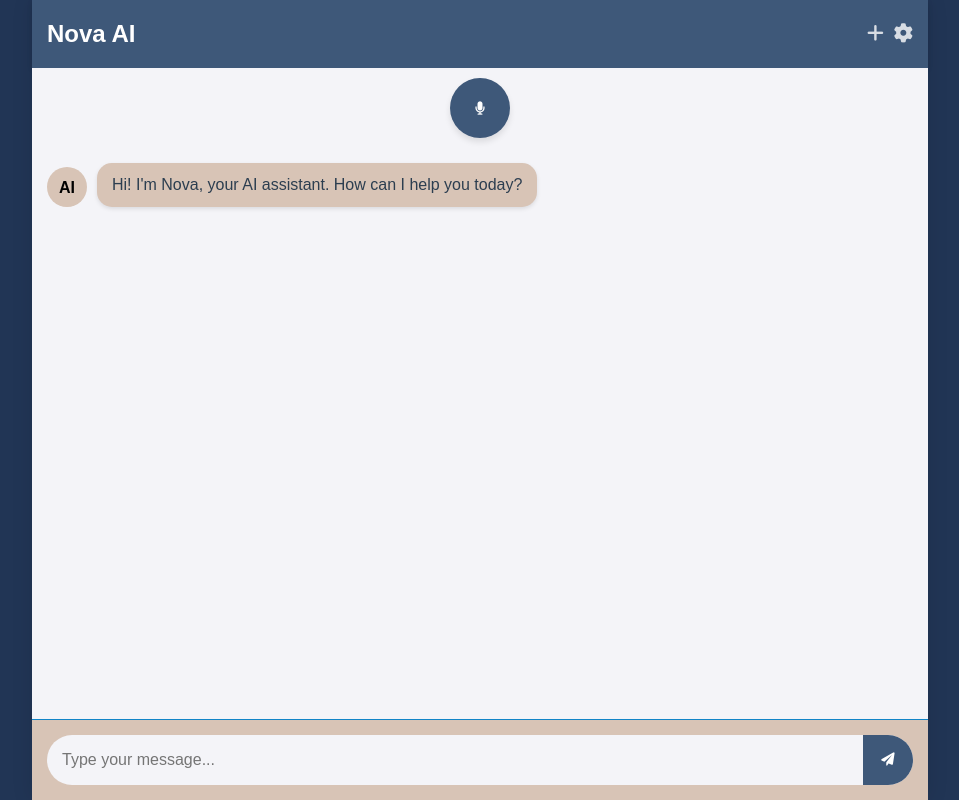
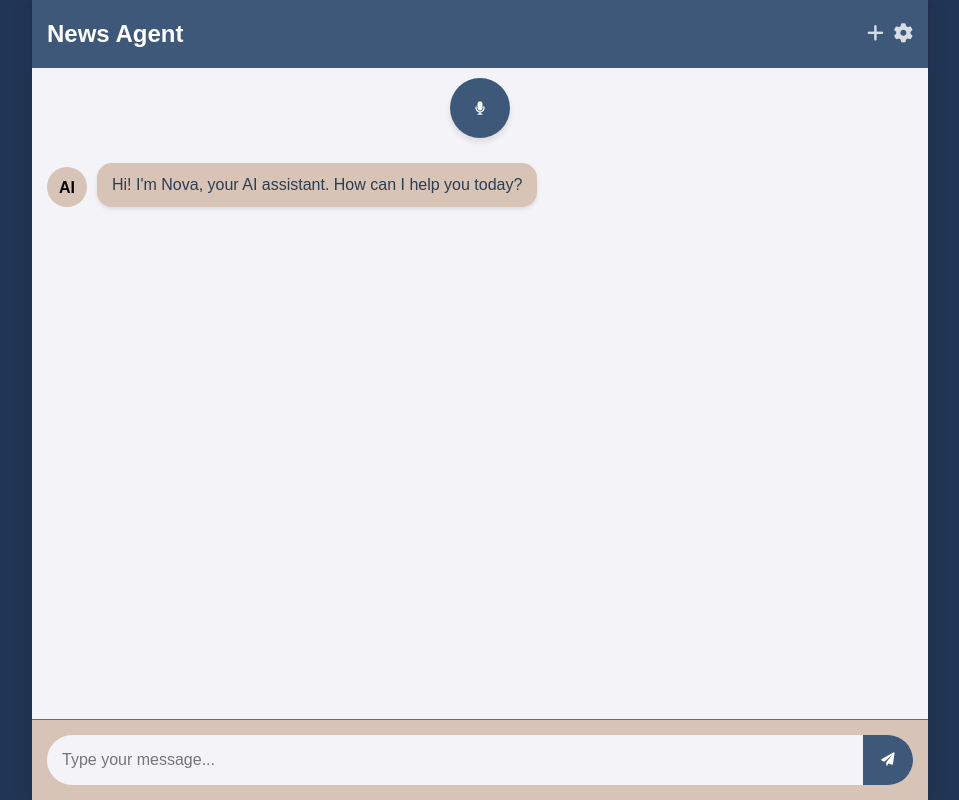
Before and after one commit to dhruvldrp9/News_Agent, a Flask app: page / in a window 1280 px wide. Shown: the whole page, without its empty margins (160-1119 px from the left). Run offline with Flask 3, Linux system fonts and the light colour scheme; parts of the project's set-up code (start-up, migrations or seed data) failed here and were passed over.

Commit message:
Last Update

```diff
--- a/templates/index.html
+++ b/templates/index.html
@@ -11,7 +11,7 @@
     <div class="container">
         <header class="app-header">
             <div class="header-content">
-                <h1>Nova AI</h1>
+                <h1>News Agent</h1>
                 <input type="hidden" id="sessionId" value="{{ session_id }}">
                 <div class="header-actions">
                     <button id="newChatBtn" class="icon-btn">
```
Also changed, not shown: requirements.txt (added, +104 -0 lines).
